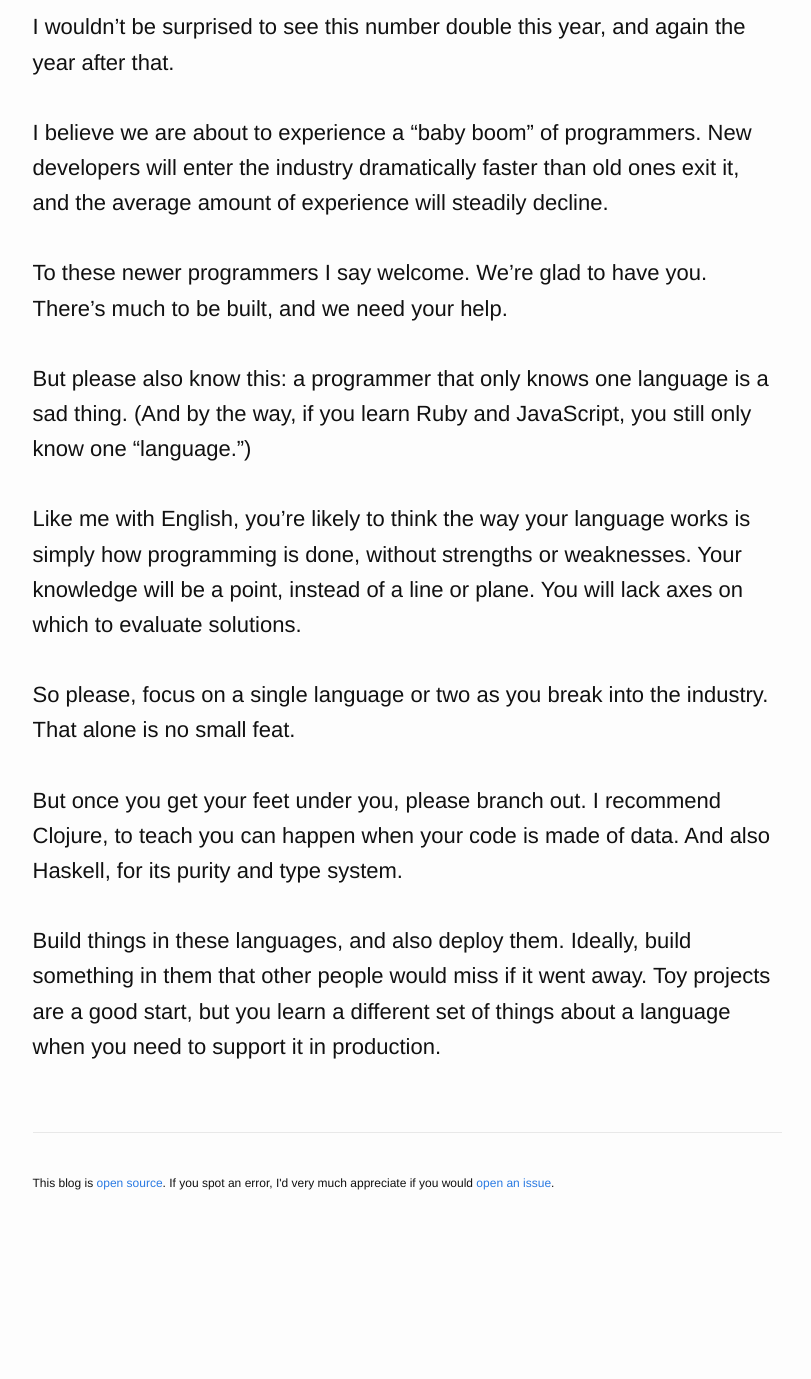
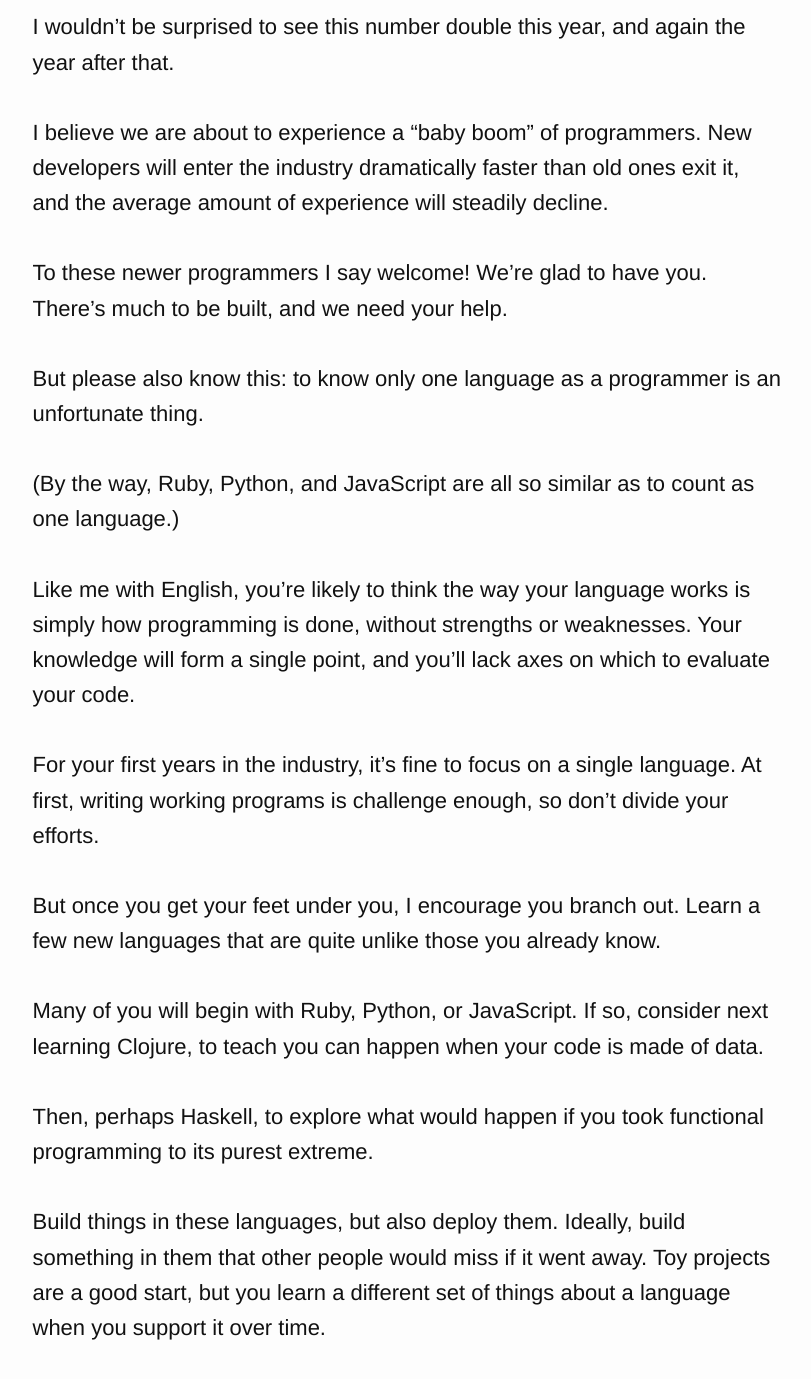
Before and after one commit to r00k/blog, a Jekyll site: the page built from _posts/2016-1-19-compared-to-what.md, in a window 1280 px wide and 1400 px high, scrolled down 2196 px. Shown: the top 1379 px of the window, without its empty margins (233-1044 px from the left). Built offline with Jekyll 4.4.1, drawn with Linux system fonts in a browser that asks for light colours; before the commit the page ends 3465 px from its top, so only the background shows below that; some of the changed text lies outside the part shown.

Commit message:
Write post

```diff
--- a/_posts/2016-1-19-compared-to-what.md
+++ b/_posts/2016-1-19-compared-to-what.md
@@ -1,13 +1,13 @@
 ---
-title: ??
+title: Compared to What
 layout: post
 ---
 
 ## Building a plane
 
-A few years ago, I took a class in American Sign Language.
+A few years ago, I took a class in American Sign Language (ASL).
 
-The best thing I learned was the concept of [indexing](http://www.lifeprint.com/asl101/pages-layout/indexing.htm).
+In that class I learned a wonderful new concept: [indexing](http://www.lifeprint.com/asl101/pages-layout/indexing.htm).
 
 Let's say you and I were signing and I wanted to tell you about my new friend John.
 
@@ -15,44 +15,50 @@ If John were in the room, I'd just point to him when I wanted to refer to him. B
 
 Since this is the first time John has come up in conversation, I'd start by fingerspelling J-o-h-n, so you'd know his name.
 
-Immediately after spelling his name, I'd point to somewhere in front of me, usually a bit to my right. That point would then represent John for the rest of our conversation. If either of us wanted to refer to John, we'd simply point there.
+Immediately after spelling his name, I'd point to somewhere in front of me, usually off to my right. That point would then represent John for the rest of our conversation. If either of us wanted to refer to John, we'd simply point there.
 
 If I then brought up a second person, Mary, I'd point somewhere off to my left, indexing her there.
 
 We could then refer to John or Mary without respelling their names, simply by pointing right or left.
 
-The places in space that Mary and John "occupy" are known as referrants, and the whole concept is known as indexing. This idea replaces pronouns like "he", "she", and "it".
+The places in space that Mary and John "occupy" are known as referrants, and the whole concept is known as indexing. In ASL, this idea replaces pronouns like "he", "she", and "it".
 
 When I first learned this concept, it tickled my brain in such a delightful way. I loved discovering that language could vary in a dimension I'd never even considered.
 
 For the first part of my life, language had been a single point. I knew English, and nothing else. Everything I knew about language was things that were true about English.
 
-I learned Spanish next, and became aware that some languages use different verbs depending on how well you know the person you're speaking to.
+I learned Spanish next, and became aware that some languages use different verb endings depending on how well you know the person you're speaking to.
 
-My single point of knowledge had expanded into a line. Over here, English was like this. Over there, Spanish was like that.
+My single point of knowledge had expanded into a line. On one side, English was like this. On the other, Spanish was like that.
 
 Adding ASL gave me a third point. And suddenly, a plane.
 
-Indexing showed me that there were entirely new ways that languages could be different from each other. There was a whole new axis to consider, and it changed how I saw both English and Spanish.
+Indexing showed me yet another way that languages could be different from each other. There was a whole new axis to consider, and it changed how I saw both English and Spanish.
 
 ## To programming
 
 In 2014, 6,000 students graduated from coding bootcamps.
 
-In 2015, it was 16,000.
+In 2015, 16,000 did.
 
 I wouldn't be surprised to see this number double this year, and again the year after that.
 
 I believe we are about to experience a "baby boom" of programmers. New developers will enter the industry dramatically faster than old ones exit it, and the average amount of experience will steadily decline.
 
-To these newer programmers I say welcome. We're glad to have you. There's much to be built, and we need your help.
+To these newer programmers I say welcome! We're glad to have you. There's much to be built, and we need your help.
 
-But please also know this: a programmer that only knows one language is a sad thing. (And by the way, if you learn Ruby and JavaScript, you still only know one "language.")
+But please also know this: to know only one language as a programmer is an unfortunate thing.
 
-Like me with English, you're likely to think the way your language works is simply how programming is done, without strengths or weaknesses. Your knowledge will be a point, instead of a line or plane. You will lack axes on which to evaluate solutions.
+(By the way, Ruby, Python, and JavaScript are all so similar as to count as one language.)
 
-So please, focus on a single language or two as you break into the industry. That alone is no small feat.
+Like me with English, you're likely to think the way your language works is simply how programming is done, without strengths or weaknesses. Your knowledge will form a single point, and you'll lack axes on which to evaluate your code.
 
-But once you get your feet under you, please branch out. I recommend Clojure, to teach you can happen when your code is made of data. And also Haskell, for its purity and type system.
+For your first years in the industry, it's fine to focus on a single language. At first, writing working programs is challenge enough, so don't divide your efforts.
 
-Build things in these languages, and also deploy them. Ideally, build something in them that other people would miss if it went away. Toy projects are a good start, but you learn a different set of things about a language when you need to support it in production.
+But once you get your feet under you, I encourage you branch out. Learn a few new languages that are quite unlike those you already know.
+
+Many of you will begin with Ruby, Python, or JavaScript. If so, consider next learning Clojure, to teach you can happen when your code is made of data.
+
+Then, perhaps Haskell, to explore what would happen if you took functional programming to its purest extreme.
+
+Build things in these languages, but also deploy them. Ideally, build something in them that other people would miss if it went away. Toy projects are a good start, but you learn a different set of things about a language when you support it over time.
```
